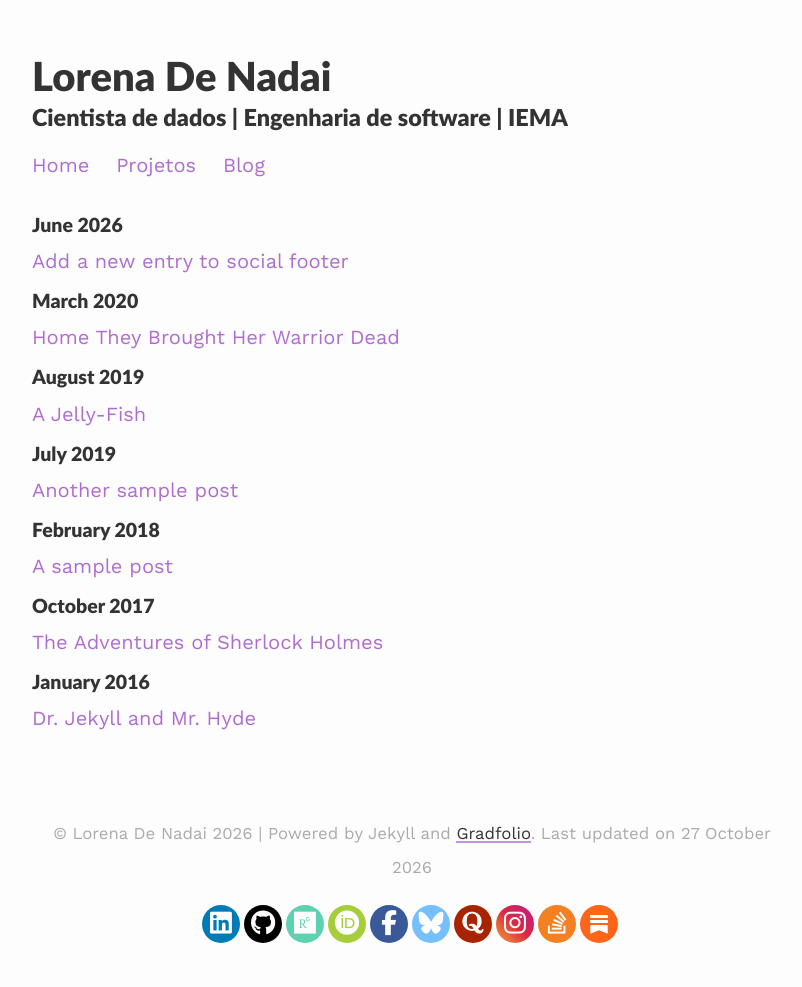
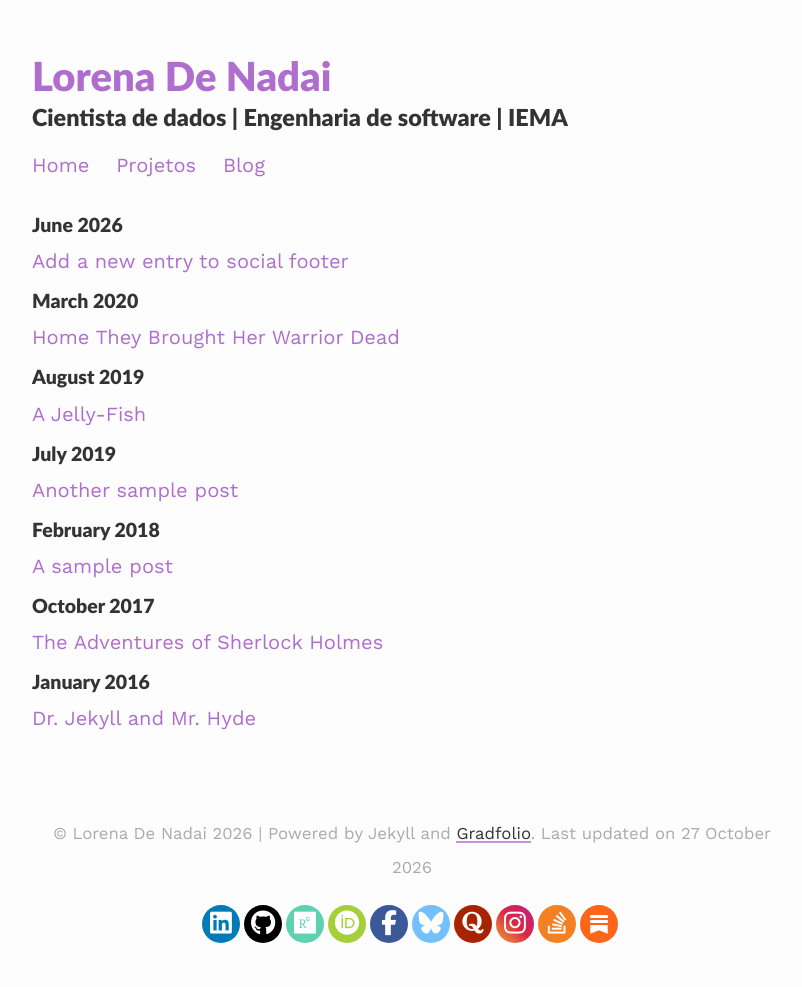
Before and after one commit to denadaiLorena/denadaiLorena.github.io, a Jekyll site: the page built from archive.html, in a window 1280 px wide. Shown: the whole page, without its empty margins (228-1030 px from the left). Built offline with Jekyll 4.4.1, drawn with Linux system fonts in a browser that asks for light colours.

Commit message:
Ajustes nas cores

```diff
--- a/assets/css/_sass/style.scss
+++ b/assets/css/_sass/style.scss
@@ -41,7 +41,7 @@ h6 {
 }
 
 h1 {
-  color: brand-color;
+  color: $brand-color;
 }
 
 
```
Also changed, not shown: index.md (+3 -1 lines).
